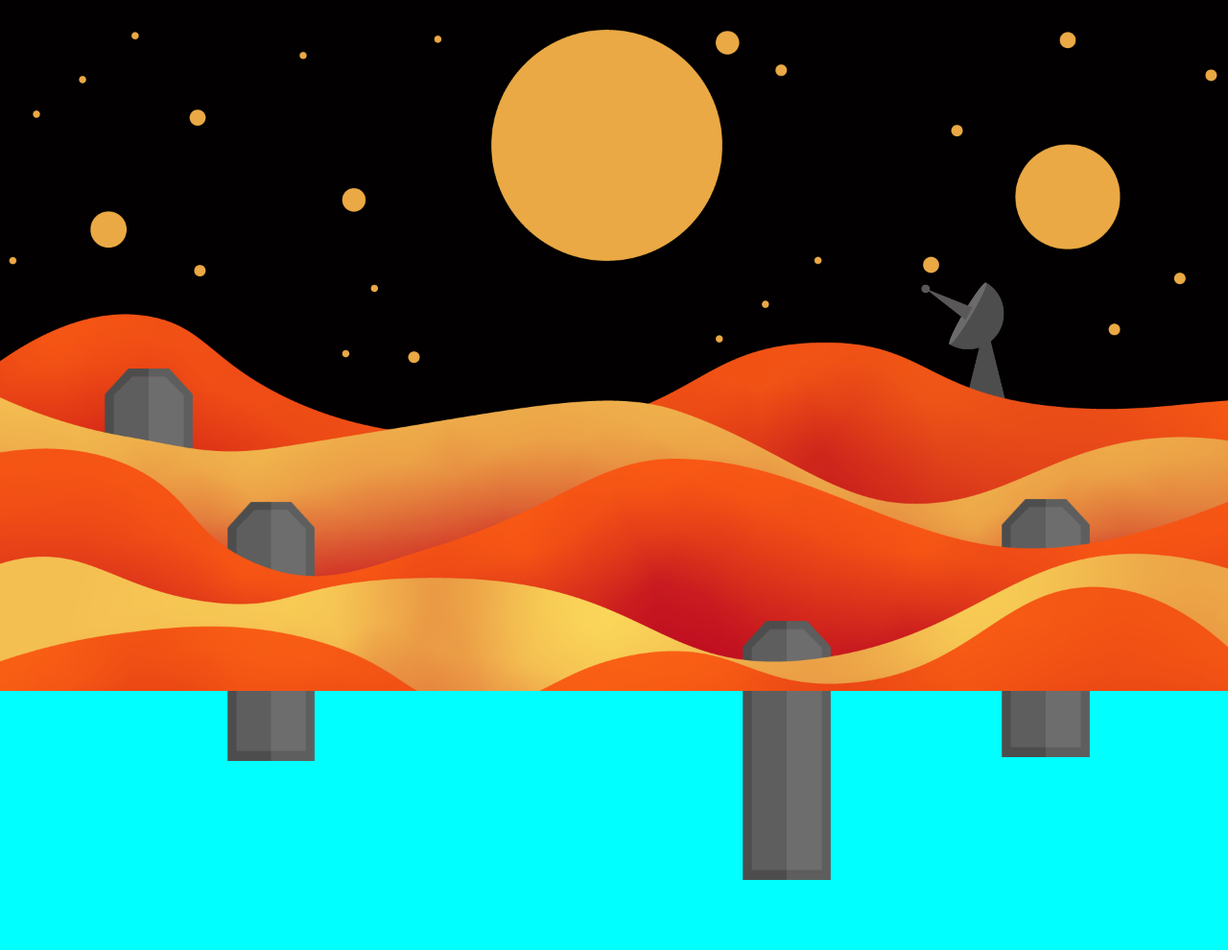
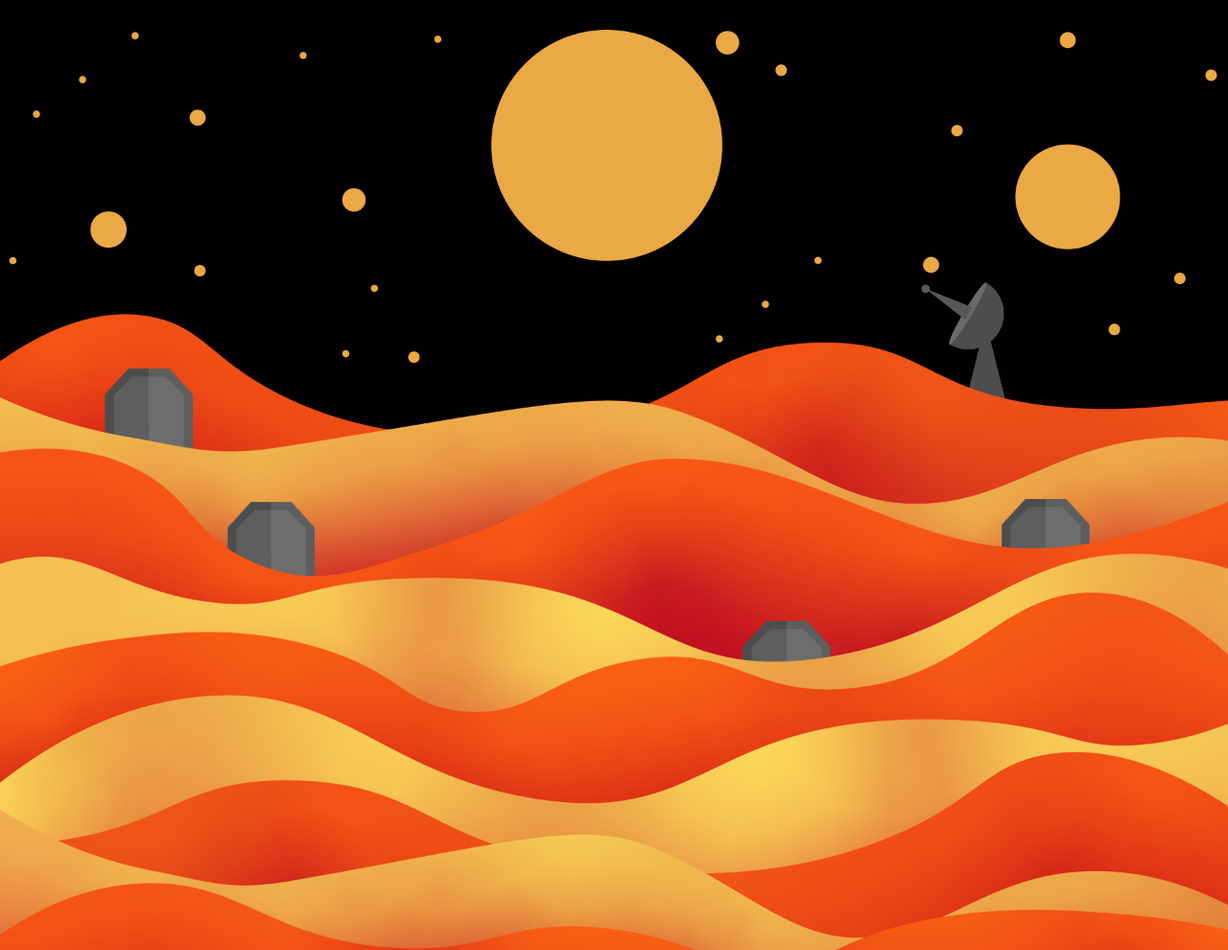
Before and after one commit to Rivergreen24/VioPortfolio, a plain HTML site: page index.html in a window 1280 px wide. Shown: the whole page at 96% size. Before the commit the page ends 917 px from the top, so only its background shows below. Drawn offline with Linux system fonts and the light colour scheme.

Commit message:
Changing the index
Let us hope and pray this works

```diff
--- a/index.html
+++ b/index.html
@@ -4,26 +4,57 @@
 <head>
     <title>Daniels Portfolio</title>
     <link rel="stylesheet" href="styles.css" />
+    <script src="script.js" defer></script>
 </head>
 
 <body>
     <div class="scene">
         <img id="background" src="background.png" alt="bg">
-            <img class="dune" id="d5" src="dune5.png" alt="backMostDune">
-            <img class="dune" id="d4" src="dune4.png" alt="">
-            <img class="dune" id="d3" src="dune3.png" alt="">
-            <img class="dune" id="d2" src="dune2.png" alt="">
-            <img class="dune" id="d1" src="dune1.png" alt="">
+        <img class="dune" id="d5" src="dunes/dune5.png" alt="backMostDune">
+        <img class="dune" id="d4" src="dunes/dune4.png" alt="">
+        <img class="dune" id="d3" src="dunes/dune3.png" alt="">
+        <img class="dune" id="d2" src="dunes/dune2.3.png" alt="">
+        <img class="dune" id="d1" src="dunes/dune1.3.png" alt="">
+        <!-- <img class="dune" id="d6" src="dune6.png" alt=""> -->
+        <img class="dune" id="d7" src="dunes/dune7.1.png" alt="">
+        <img class="dune" id="d8" src="dunes/dune8.1.png" alt="">
+        <img class="dune" id="d9" src="dunes/dune9.2.png" alt="">
+        <img class="dune" id="d10" src="dunes/dune10.1.png" alt="">
         <!-- <img class="dune hoverable" id="moon" src="moon.png" alt="moon"> -->
-            <img class="moon hoverable" src="1x/Main moon.png" alt="">
-            <img class="Obelisk" id="ob1" src="1x/Obelisk.png" alt="">
-            <img class="Obelisk" id="ob2" src="1x/Obelisk.png" alt="">
-            <img class="Obelisk" id="ob3" src="1x/Obelisk.png" alt="">
-            <img class="Obelisk" id="ob4" src="1x/Obelisk.png" alt="">
+
+
+            <img class="moon hoverable" id="theMoon" src="1x/Main moon.png" alt="">
+
+
+        <a href="https://www.figma.com/proto/OWS3TiN42bCmMXkW6Om5Wk/Daniels-202Vio-project?node-id=1-34&t=cSOacx8kXrhsLLcz-1"
+            target="_blank">
+            <img class="Obelisk" id="ob1" src="1x/obelisk1.png" alt="">
+        </a>
+
+        <img class="Obelisk" id="ob2" src="1x/obelisk2.png" alt="">
+
+
+        <img class="Obelisk" id="ob3" src="1x/obelisk3.png" alt="">
+
+        <a href="https://www.youtube.com/watch?v=MLYo1BPctRo" target="_blank">
+            <img class="Obelisk" id="ob4" src="1x/obelisk4.png" alt="">
+        </a>
+
         <img class="Contact" id="contact" src="1x/Contact.png" alt="">
+
+        <img class="Contact" id="contactCard" src="1x/ContactInfo.png" alt="">
+
+        <img class="Contact" id="Bio" src="1x/Daniel Bio.png" alt=""/>
+
+        <img class="Contact" id="logo" src="SVG/logo.svg" alt=""/>
+
+        <img class="Contact" id="shirt" src="images/Artboard 1 copy 7.png" alt=""/>
+
+
+
+
     </div>
-        <script>console.log("it really has worked out");</script>
+
 </body>
 
-
 </html>
```
Lines whose indentation alone changed are shown as unchanged.
